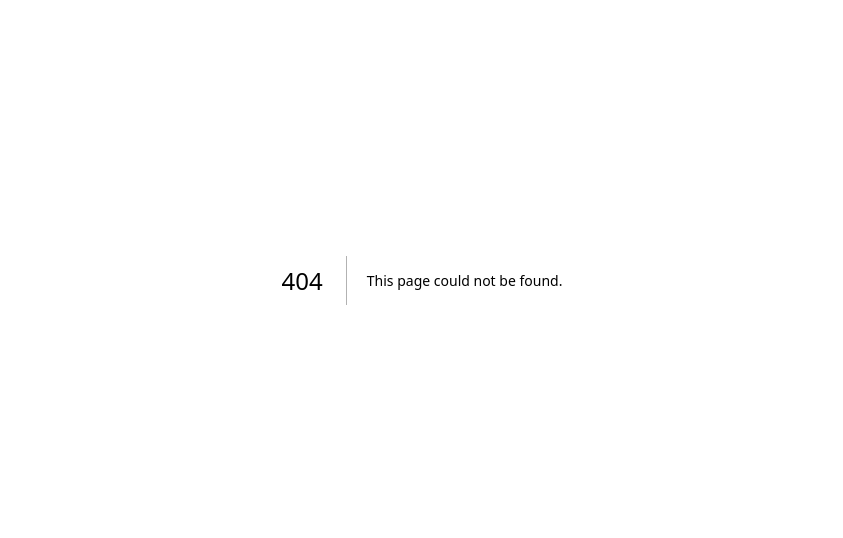
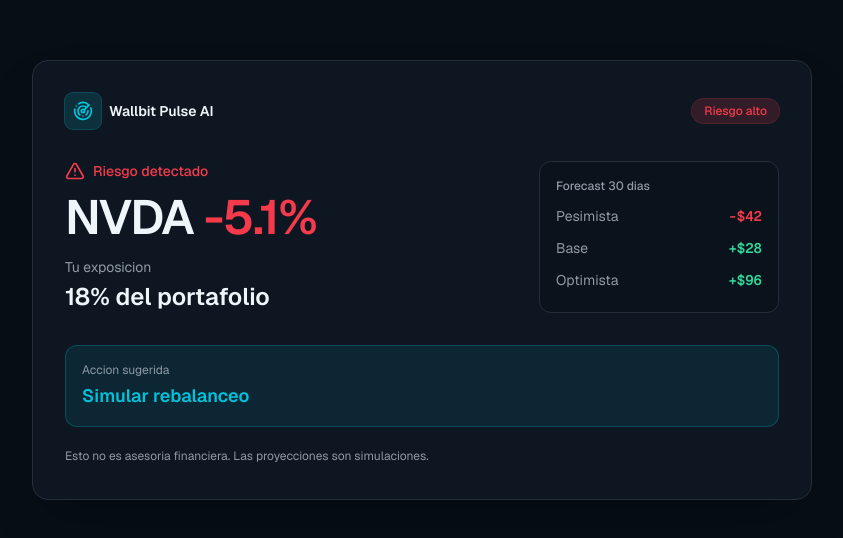
Before and after one commit to andrew-apps/wallbit-pulse, a Next.js app in the folder front/: page /report/risk-alert/1 in a window 1280 px wide. Before the commit this address had no page. Shown: the part 120-658 px from the top of the page, without its empty margins (218-1061 px from the left). Built offline with nearby package versions, Linux system fonts and the light colour scheme.

Commit message:
feat(front): add risk alert report page

```diff
--- /dev/null
+++ b/front/app/report/risk-alert/[id]/page.tsx
@@ -0,0 +1,11 @@
+import { RiskSnapshotCard } from "@/components/RiskSnapshotCard"
+
+export default function RiskAlertReportPage() {
+  return (
+    <main className="grid min-h-screen place-items-center bg-background p-6">
+      <div className="w-full max-w-[1200px]">
+        <RiskSnapshotCard />
+      </div>
+    </main>
+  )
+}
```
